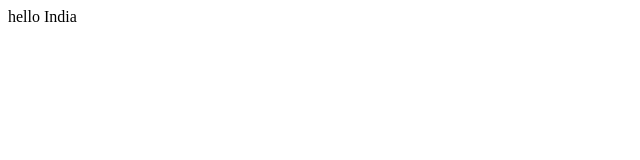
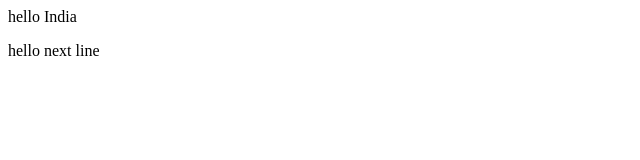
Before and after one commit to OmDhavale/first-demo, a plain HTML site: page index.html in a window 1280 px wide. Shown: the full height of the page, 0-640 px from the left. Drawn offline with Linux system fonts and the light colour scheme.

Commit message:
Update index.html

```diff
--- a/index.html
+++ b/index.html
@@ -1 +1,2 @@
 <p>hello India</p>
+<p>hello next line</p>
```
